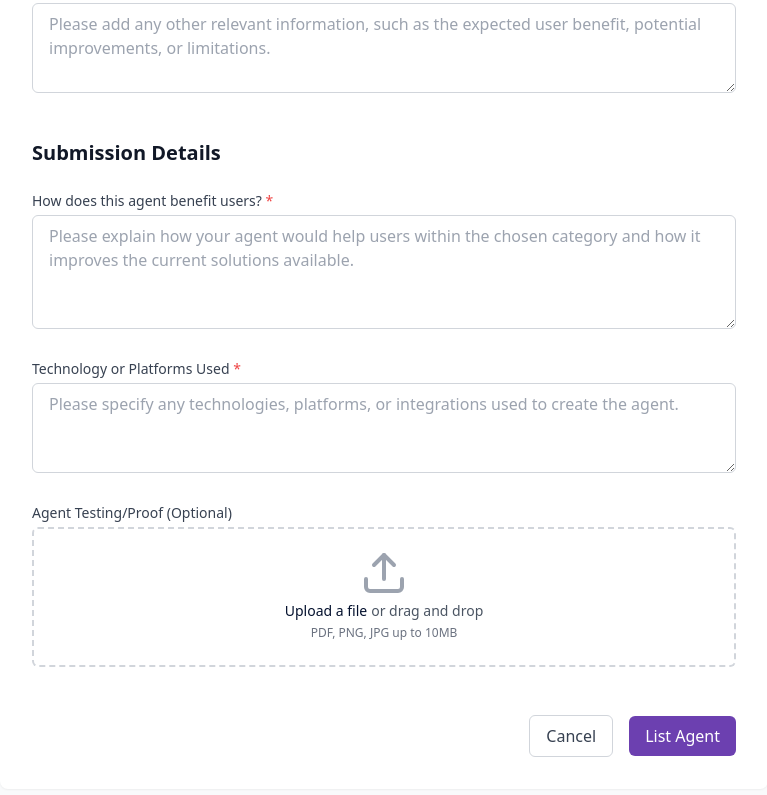
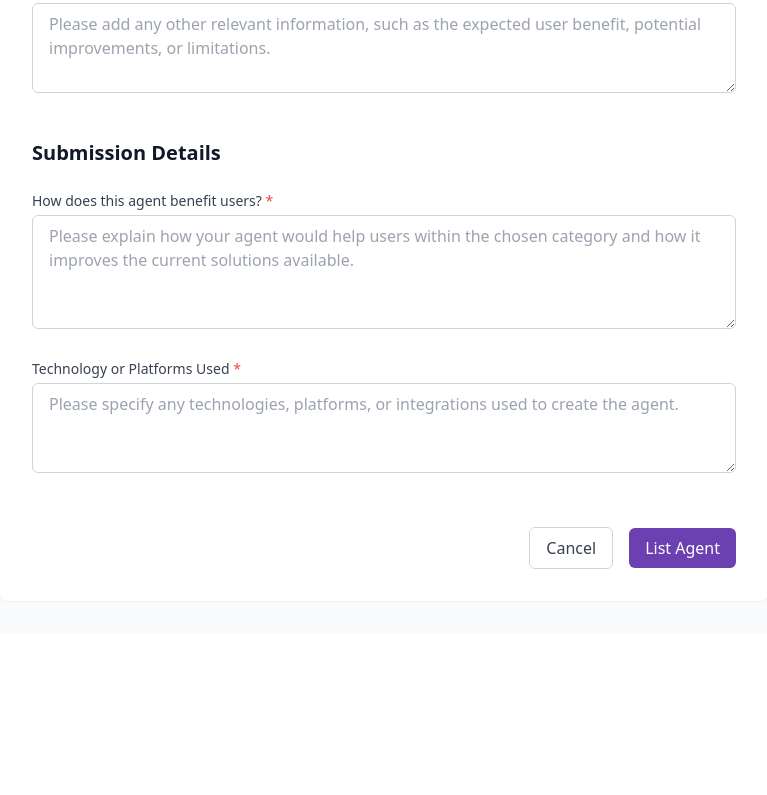
Before and after one commit to babusa1/krushalfirstmile, a React (Vite) app: page /submit-agent in a window 1280 px wide. Shown: the part 850-1645 px from the top of the page, without its empty margins (256-1023 px from the left). After the commit the page ends 1483 px from the top, so only its background shows below. Built offline with nearby package versions, Linux system fonts and the light colour scheme.

Commit message:
Remove file upload functionality
Removes the file upload functionality from the agent submission form.

```diff
--- a/src/pages/SubmitAgent.tsx
+++ b/src/pages/SubmitAgent.tsx
@@ -2,7 +2,7 @@
 import React, { useState } from 'react';
 import { Link, useNavigate } from 'react-router-dom';
 import { motion } from 'framer-motion';
-import { ChevronRight, Home, Loader2, Upload } from 'lucide-react';
+import { ChevronRight, Home, Loader2 } from 'lucide-react';
 import { toast } from 'sonner';
 import { useLanguage } from '@/contexts/LanguageContext';
 import { cn } from '@/lib/utils';
@@ -45,8 +45,7 @@ const SubmitAgent = () => {
     agentDescription: '',
     remarks: '',
     userBenefits: '',
-    technology: '',
-    file: null as File | null
+    technology: ''
   });
 
   const handleInputChange = (e: React.ChangeEvent<HTMLInputElement | HTMLTextAreaElement | HTMLSelectElement>) => {
@@ -57,29 +56,11 @@ const SubmitAgent = () => {
     }));
   };
 
-  const handleFileChange = (e: React.ChangeEvent<HTMLInputElement>) => {
-    if (e.target.files && e.target.files[0]) {
-      setFormData(prev => ({
-        ...prev,
-        file: e.target.files![0]
-      }));
-    }
-  };
-
   const handleSubmit = async (e: React.FormEvent<HTMLFormElement>) => {
     e.preventDefault();
     setIsSubmitting(true);
 
     try {
-      // Convert file to base64 if it exists
-      let fileData = '';
-      let fileName = '';
-
-      if (formData.file) {
-        fileData = await convertFileToBase64(formData.file);
-        fileName = formData.file.name;
-      }
-
       const emailContent = `
         New Agent Submission:
 
@@ -100,7 +81,6 @@ const SubmitAgent = () => {
         ------------------
         User Benefits: ${formData.userBenefits}
         Technology Used: ${formData.technology}
-        ${fileName ? `Attachment: ${fileName}` : 'No attachment provided'}
       `;
 
       const templateParams = {
@@ -108,9 +88,7 @@ const SubmitAgent = () => {
         from_name: formData.fullName,
         from_email: formData.email,
         subject: `New Agent Submission: ${formData.agentName}`,
-        message: emailContent,
-        file_data: fileData,
-        file_name: fileName
+        message: emailContent
       };
 
       await emailjs.send(
@@ -127,16 +105,6 @@ const SubmitAgent = () => {
     } finally {
       setIsSubmitting(false);
     }
-  };
-
-  // Helper function to convert file to base64
-  const convertFileToBase64 = (file: File): Promise<string> => {
-    return new Promise((resolve, reject) => {
-      const reader = new FileReader();
-      reader.readAsDataURL(file);
-      reader.onload = () => resolve(reader.result as string);
-      reader.onerror = error => reject(error);
-    });
   };
 
   return (
@@ -322,41 +290,6 @@ const SubmitAgent = () => {
                       placeholder="Please specify any technologies, platforms, or integrations used to create the agent."
                     />
                   </div>
-
-                  <div>
-                    <label className="block text-sm font-medium text-gray-700 dark:text-gray-300 mb-1">
-                      Agent Testing/Proof (Optional)
-                    </label>
-                    <div className="mt-1 flex justify-center px-6 pt-5 pb-6 border-2 border-gray-300 dark:border-gray-600 border-dashed rounded-md">
-                      <div className="space-y-1 text-center">
-                        <Upload className="mx-auto h-12 w-12 text-gray-400" />
-                        <div className="flex text-sm text-gray-600 dark:text-gray-400">
-                          <label
-                            htmlFor="file-upload"
-                            className="relative cursor-pointer rounded-md font-medium text-primary hover:text-primary-dark focus-within:outline-none"
-                          >
-                            <span>Upload a file</span>
-                            <input
-                              id="file-upload"
-                              name="file-upload"
-                              type="file"
-                              className="sr-only"
-                              onChange={handleFileChange}
-                            />
-                          </label>
-                          <p className="pl-1">or drag and drop</p>
-                        </div>
-                        <p className="text-xs text-gray-500 dark:text-gray-400">
-                          PDF, PNG, JPG up to 10MB
-                        </p>
-                        {formData.file && (
-                          <p className="text-sm text-green-500">
-                            File selected: {formData.file.name}
-                          </p>
-                        )}
-                      </div>
-                    </div>
-                  </div>
                 </div>
               </div>
 
```
